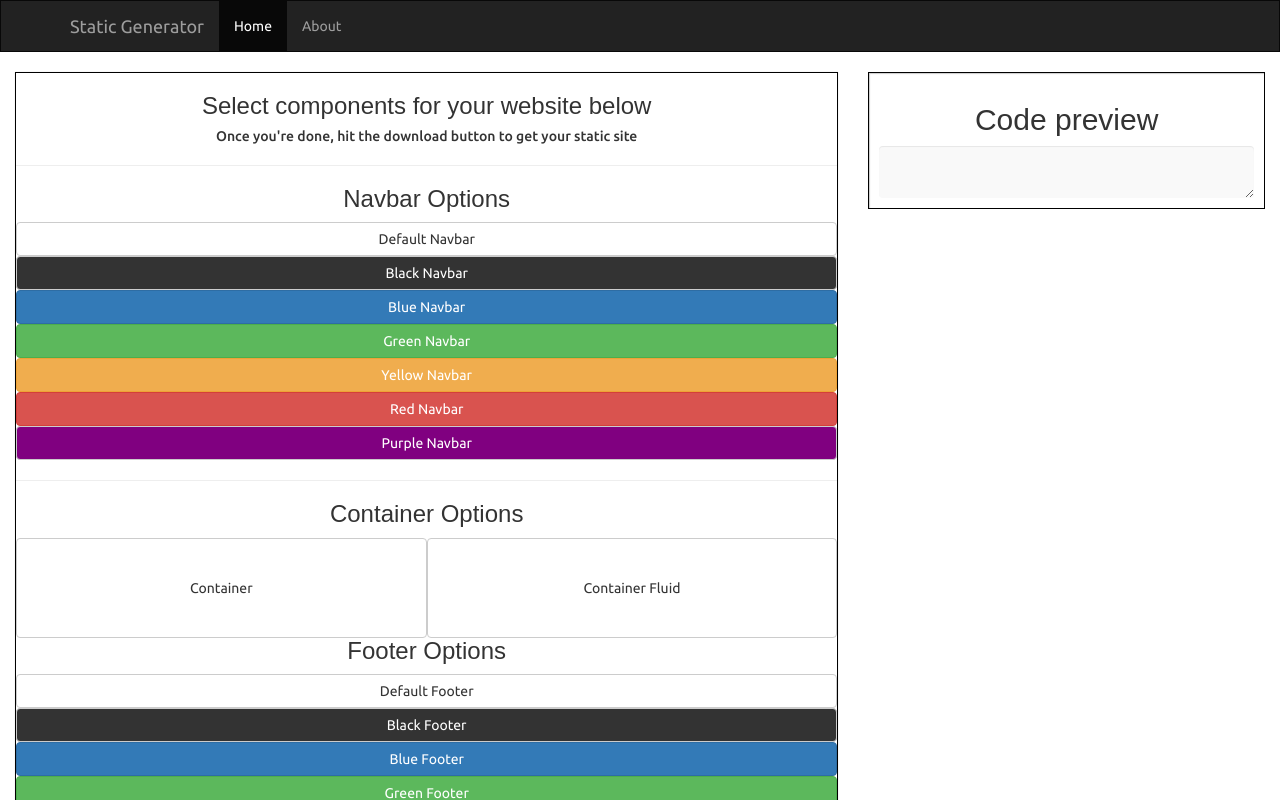
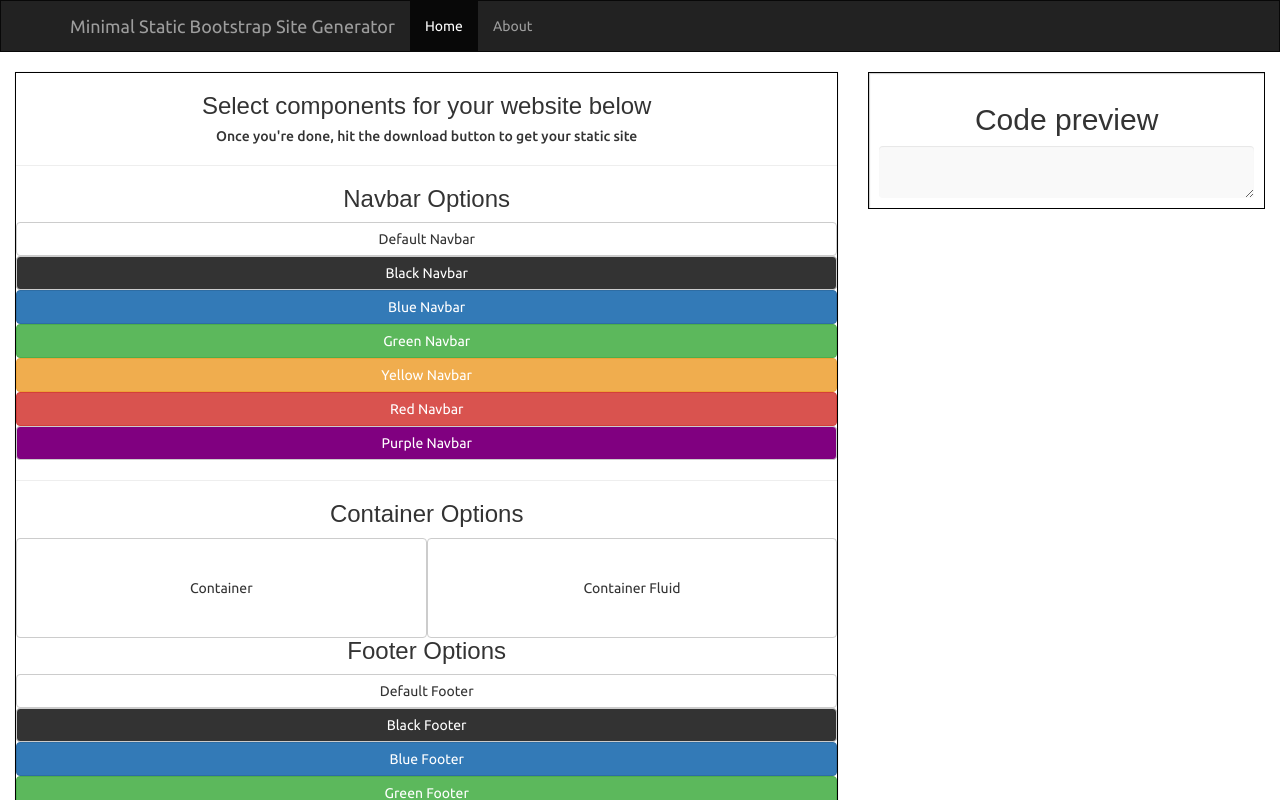
Before and after one commit to ericbastarache/static-generator, an Angular app: page /home in a window 1280 px wide. Shown: the top 800 px of the page. Built offline with nearby package versions, Linux system fonts and the light colour scheme; a web font is replaced by a local one.

Commit message:
Updated app name

```diff
--- a/src/app/header/header.component.html
+++ b/src/app/header/header.component.html
@@ -7,7 +7,7 @@
         <span class="icon-bar"></span>
         <span class="icon-bar"></span>
       </button>
-      <a class="navbar-brand" [routerLink]="['home']">Static Generator</a>
+      <a class="navbar-brand" [routerLink]="['home']">Minimal Static Bootstrap Site Generator</a>
     </div>
 
     <!-- Collect the nav links, forms, and other content for toggling -->
--- a/src/index.html
+++ b/src/index.html
@@ -2,7 +2,7 @@
 <html>
 <head>
   <meta charset="utf-8">
-  <title>StaticGenerator</title>
+  <title>Static Bootstrap Site Generator</title>
   <base href="/">
 
   <meta name="viewport" content="width=device-width, initial-scale=1">
```
